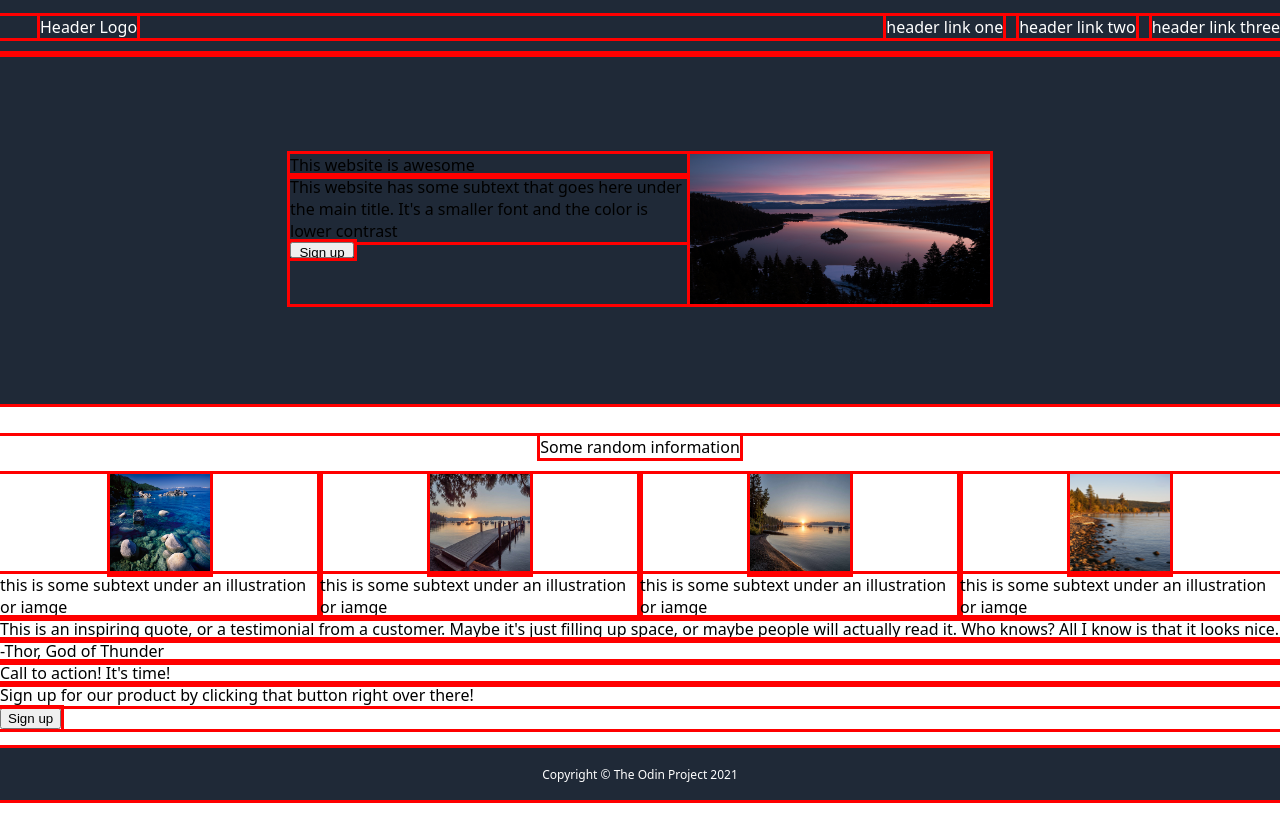
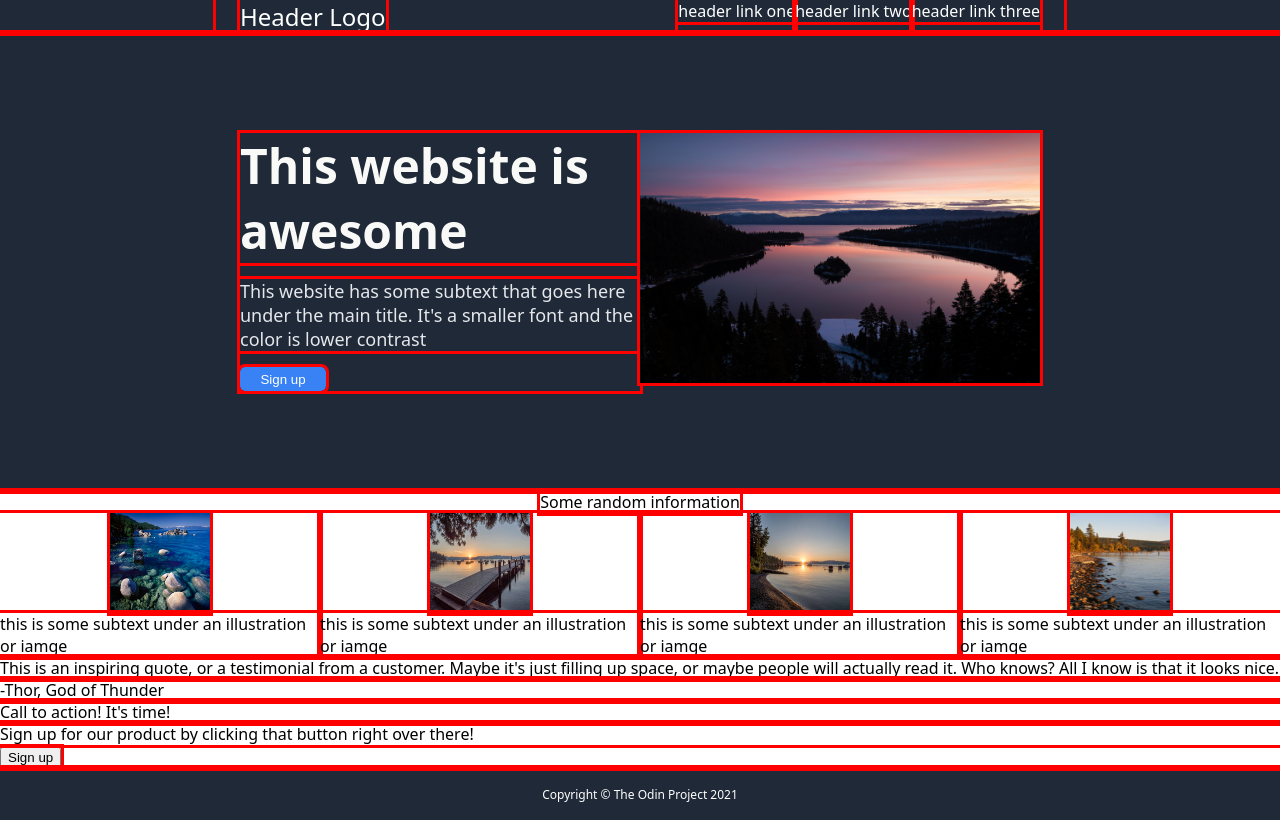
Before and after one commit to nahwoah/odin-landing-page, a plain HTML site: page index.html in a window 1280 px wide. Drawn offline with Linux system fonts and the light colour scheme.

Commit message:
finished header and top content

```diff
--- a/index.html
+++ b/index.html
@@ -10,7 +10,7 @@
     <div class="container1">
       <div class="header">
         <ul class="header-list">
-          <li class="header-li1"><a href="index.html">Header Logo</a></li>
+          <li class="header-logo"><a href="index.html">Header Logo</a></li>
           <li><a href="#">header link one</a></li>
           <li><a href="#">header link two</a></li>
           <li><a href="#">header link three</a></li>
--- a/style.css
+++ b/style.css
@@ -2,15 +2,10 @@ body{
     margin: 0;
     min-height: 100vh;
     font-family: system-ui, -apple-system, BlinkMacSystemFont, 'Segoe UI', Roboto, Oxygen, Ubuntu, Cantarell, 'Open Sans', 'Helvetica Neue', sans-serif;
-    /* display: flex;
-    flex-direction: column; */
 }
 
 .header{
     background-color: #1f2937;
-    display: flex;
-    flex-direction: column;
-    /* align-items: center; */
 }
 
 .container1{
@@ -18,16 +13,20 @@ body{
 }
 
 .header-list{
+    max-width: 800px;
+    margin: 0 auto;
+    padding: 0 24px;
     display: flex;
-    gap: 1rem;
+    /* align-items: center; */
     /* margin-left: 200px;
     margin-right: 200px; */
-    /* padding-left: 200px;
-    padding-right: 200px; */
+
 }
 
-.header-li1{
+.header-logo{
     margin-right: auto;
+    font-size: 24px;
+    color: #f9faf8;
 }
 
 .header-list li, a{
@@ -37,8 +36,8 @@ body{
 }
 
 .section1 img{
-    width: 300px;
-    height: 150px;
+    max-width: 400px;
+    height: 250px;
 }
 
 .section2 img{
@@ -56,16 +55,34 @@ body{
     padding: 100px;
 }
 
+.section1-text1{
+    font-size: 48px;
+    color: #f9faf8;
+    font-weight: 900;
+}
+
+.section1-text2{
+    font-size: 18px;
+    color: #e5e7eb;
+}
+
 .section1-signup{
     display: flex;
     flex-direction: column;
-    flex-grow: 0;
-    flex-basis: 400px;
+    flex-grow: 1;
+    flex-shrink: 0;
+    max-width: 400px;
+    gap: 1rem;
+    justify-content: space-between;
 }
 
 .section1 button{
-    width: 64px;
-    height: 16px;
+    color: white;
+    background-color: #3882f6;
+    width: 86px;
+    height: 24px;
+    border-radius: 5px;
+    border: none;
 
 }
 
@@ -73,12 +90,14 @@ body{
     display: flex;
     flex-direction: column;
     align-items: center;
-    margin-top: 32px;
+}
+
+.section2-info{
+    padding: 16px;
 }
 
 .section2-images{
     display: flex;
-    margin-top: 16px;
 }
 
 .section2-image1, .section2-image2, .section2-image3, .section2-image4{
@@ -88,7 +107,6 @@ body{
 }
 
 .footer{
-    position: fixed;
     bottom: 0;
     left: 0;
     right: 0;
```
